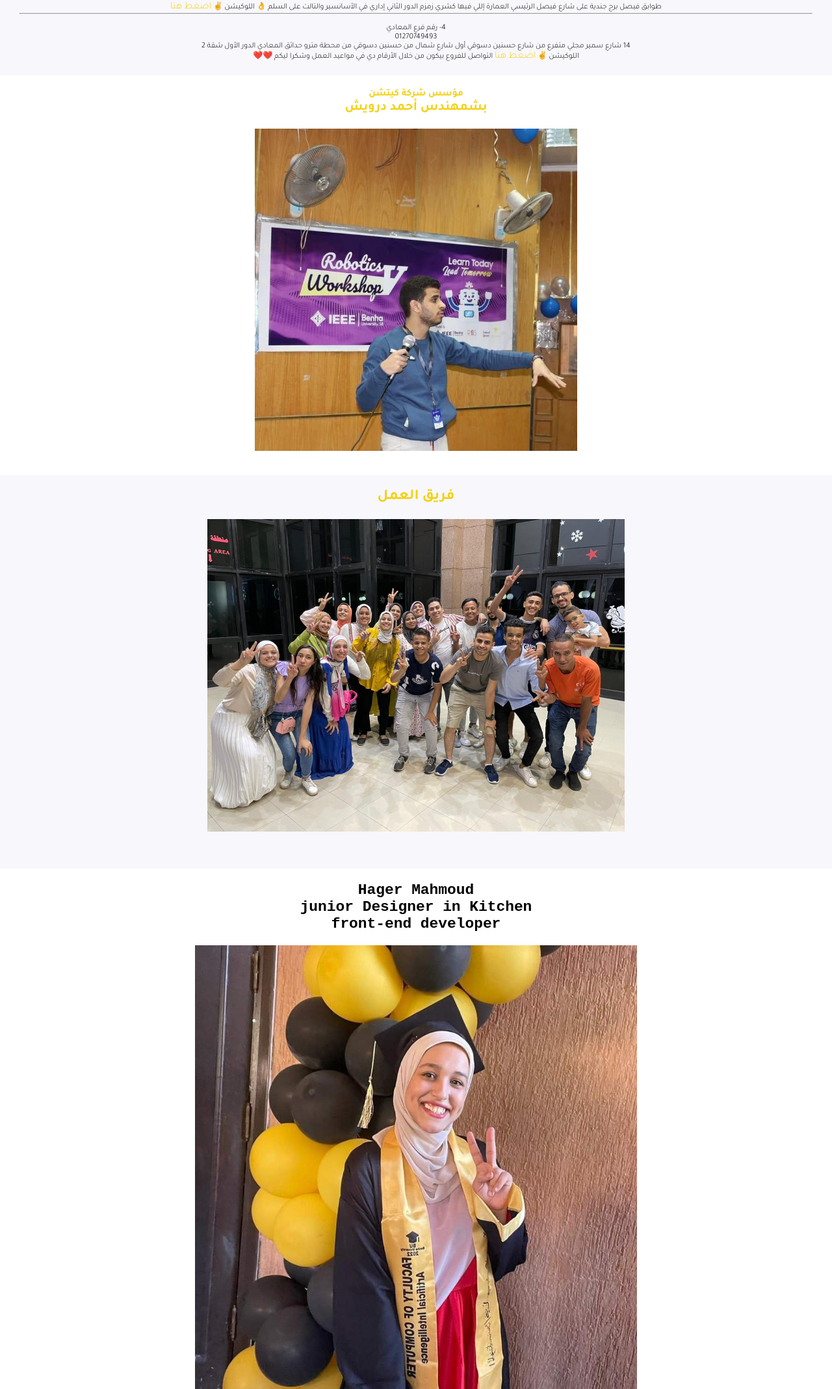
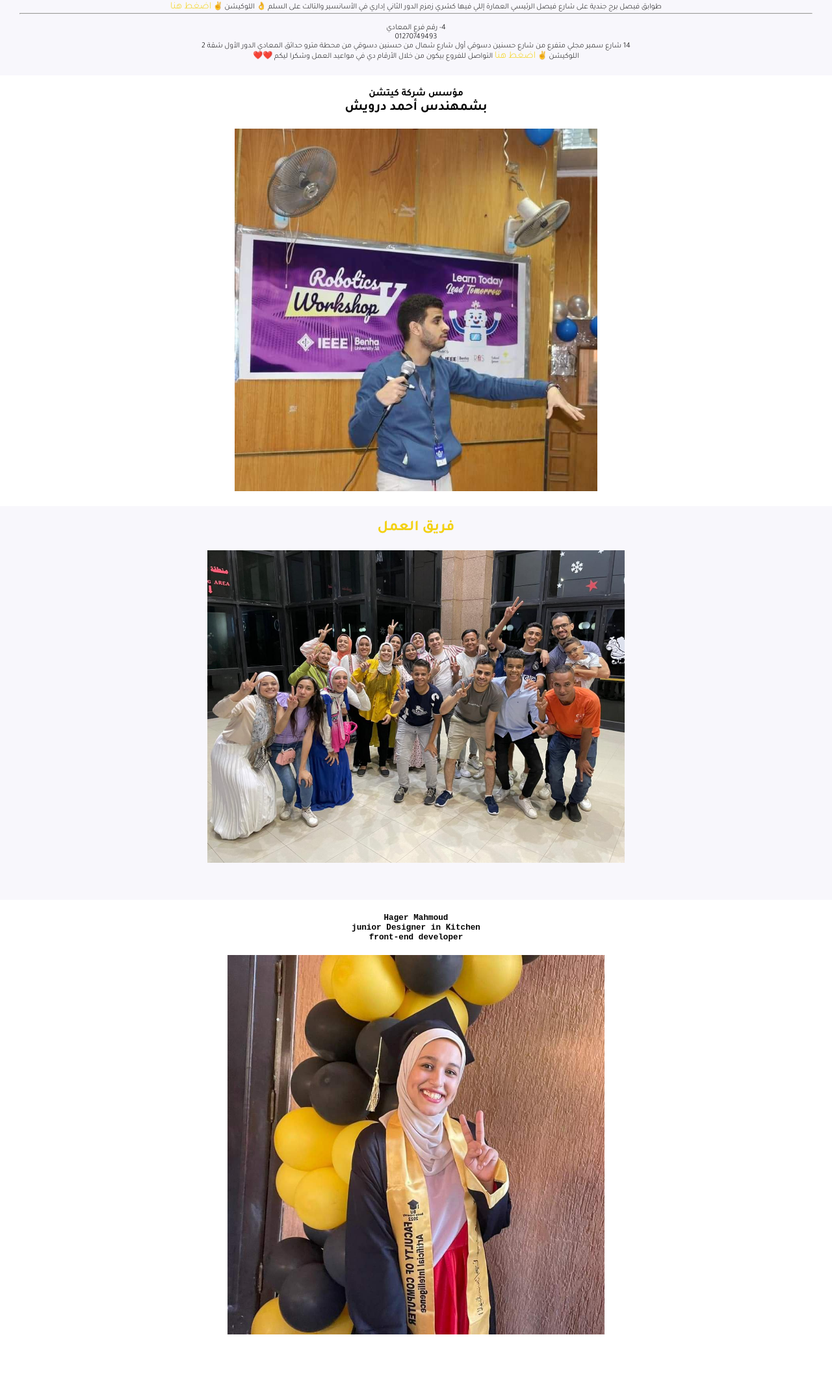
Before and after one commit to hagermahmoud/kitchen-maker-space, a plain HTML site: page index.html in a window 1280 px wide. Shown: the part 3986-6124 px from the top of the page at 65% size. Drawn offline with Linux system fonts and the light colour scheme.

Commit message:
Update style.css

```diff
--- a/style.css
+++ b/style.css
@@ -270,8 +270,8 @@ section.features .features-section {
 .bulder{
     padding: 20px;
     text-align: center;
-    color: hsl(51, 90%, 51%);
-    font-size: 3.6rem;
+    color:black ;
+
 
 }
 .bulder h1 ,.addrea h1,a{
@@ -284,7 +284,7 @@ section.features .features-section {
 }
 .bulder img{
     padding-top: 20px;
-    width: 40%;
+    width: 45%;
 }
 .team{
     padding: 20px;
@@ -301,12 +301,12 @@ text-align: center;
     padding: 20px;
     text-align: center;
 font-family: monospace;
-font-size: 3.6rem;
+font-size: 2rem;
 }
 
 .hagoor img{
     padding: 20px;
-    width: 58%;
+    width: 50%;
 }
 
 
```
